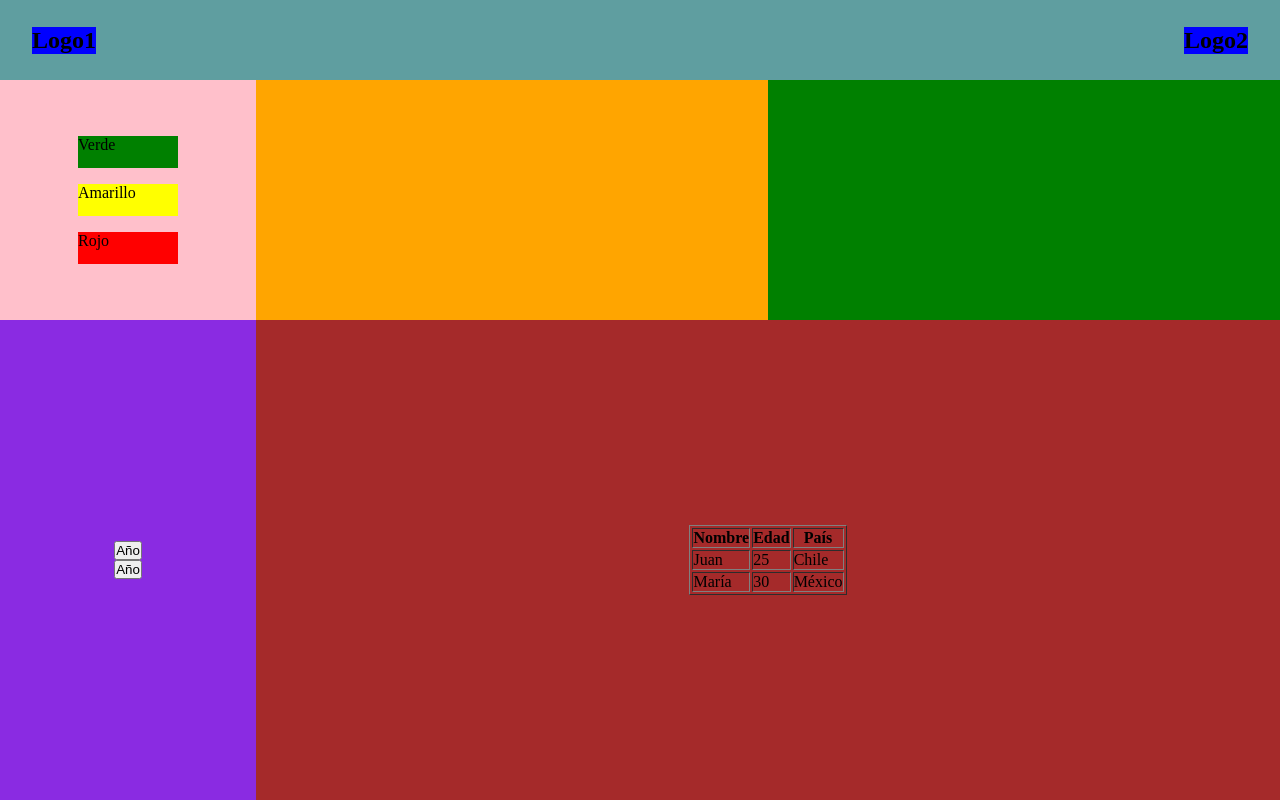
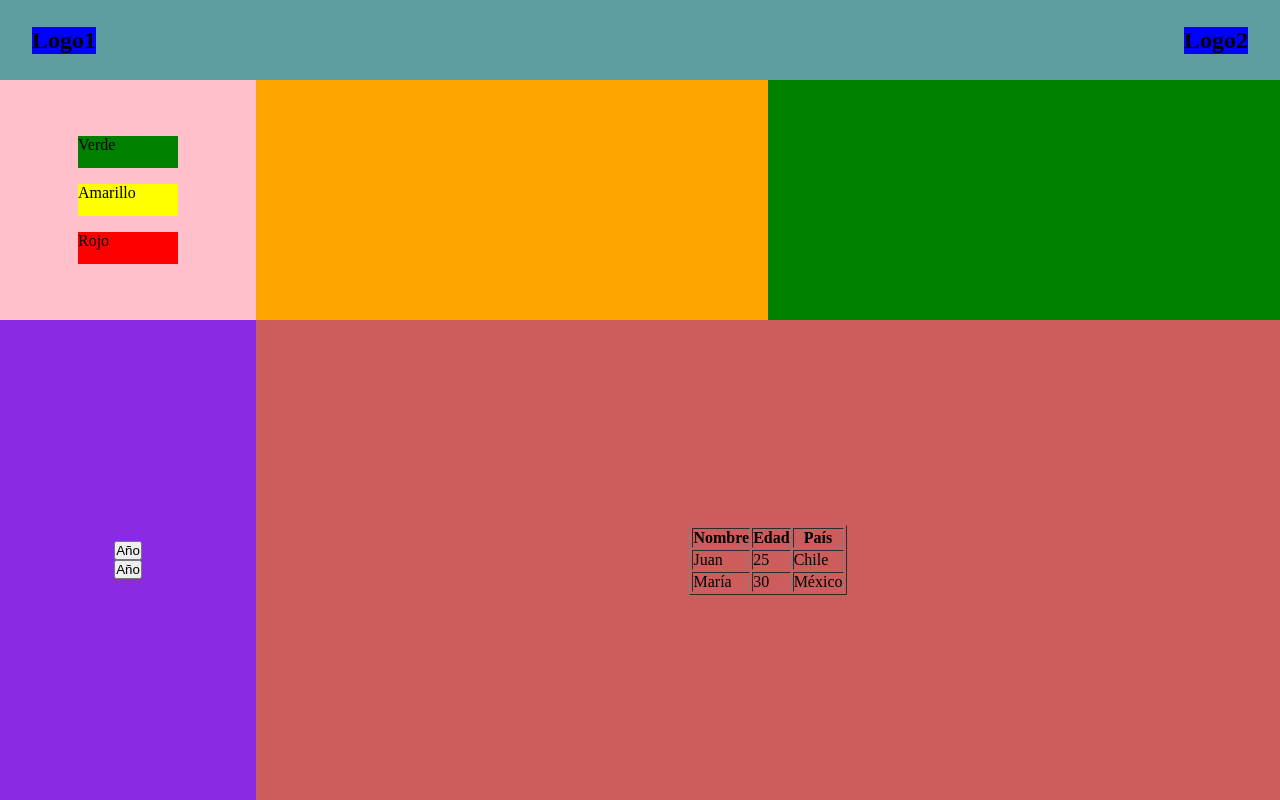
Before and after one commit to PruebasGTHB/WebJefferson, a Django app: page / in a window 1280 px wide. Run offline with Django 5.2, Linux system fonts and the light colour scheme.

Commit message:
Cambie de color un fondo

```diff
--- a/core/static/css/styles.css
+++ b/core/static/css/styles.css
@@ -103,7 +103,7 @@
 .principal__inferior-der{
     width: 80%;
     height: 60vh;
-    background-color: brown;
+    background-color: indianred;
     display: flex;
     justify-content: center;
     align-items: center;
```
